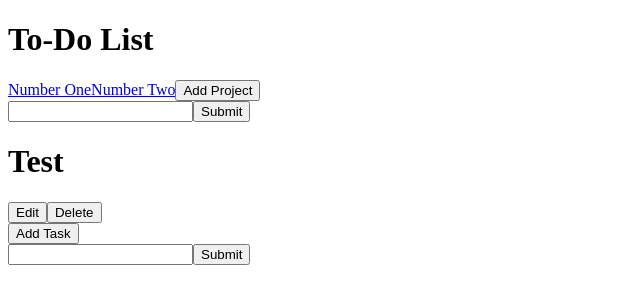
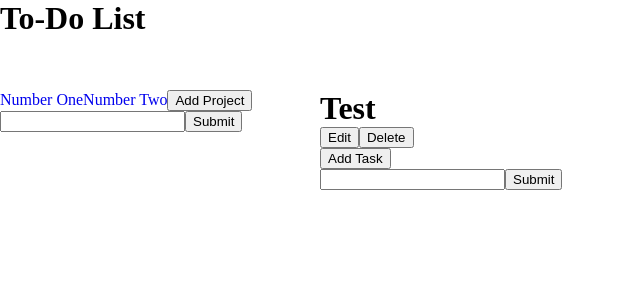
Before and after one commit to Jaypen-git/to-do-list, a website built with webpack: page dist/index.html in a window 1280 px wide. Shown: the whole page, without its empty margins (0-640 px from the left). Built offline with nearby package versions, Linux system fonts and the light colour scheme; files whose address does not match are found by name.

Commit message:
adds basic structure with css grid

```diff
--- a/dist/index.html
+++ b/dist/index.html
@@ -8,9 +8,9 @@
     <link rel="stylesheet" href="style.css">
 </head>
 <body>
-    <div>
+    <header>
         <h1>To-Do List</h1>
-    </div>
+    </header>
     <div id="container">
         <div id="projects">
 
--- /dev/null
+++ b/dist/style.css
@@ -0,0 +1,20 @@
+* {
+    margin: 0;
+    text-decoration: none;
+}
+header {
+    height: 90px;
+}
+#container {
+    display: grid;
+    grid-template: 1fr 1fr / repeat(4, 1fr);
+    height: calc(100vh - 90px);
+}
+#projects {
+    grid-column: 1/2;
+    grid-row: 1/3
+}
+#tasks {
+    grid-column: 2/5;
+    grid-row: 1/3;
+}
```
